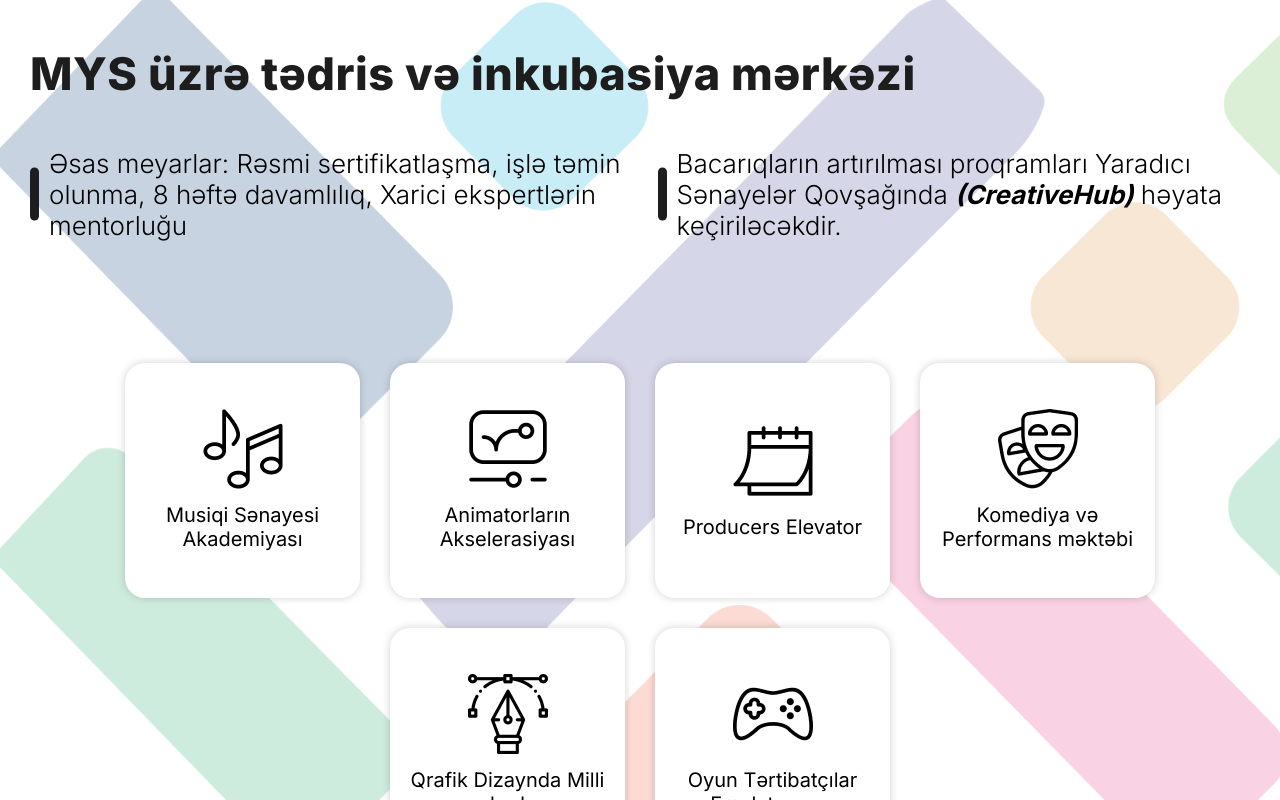
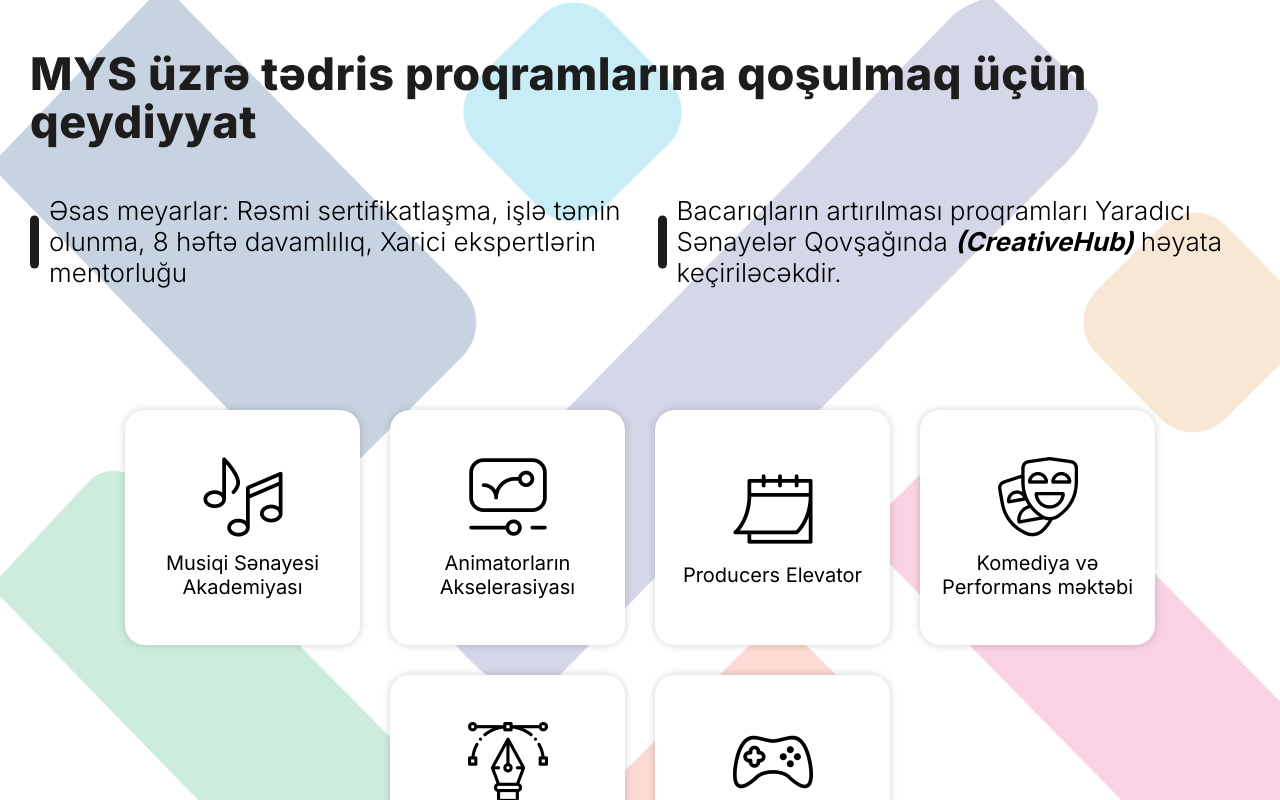
Before and after one commit to coderseyfi/creative-edu-form, a React (Vite) app: page / in a window 1280 px wide. Shown: the top 800 px of the page. Built offline with nearby package versions, Linux system fonts and the light colour scheme.

Commit message:
complete

```diff
--- a/src/pages/Dashboard/Dashboard.jsx
+++ b/src/pages/Dashboard/Dashboard.jsx
@@ -38,7 +38,9 @@ const Dashboard = () => {
     <section className="dashboard">
       <div className="container-d">
         <div className="up">
-          <h1 className="up__title">MYS üzrə tədris və inkubasiya mərkəzi</h1>
+          <h1 className="up__title">
+            MYS üzrə tədris proqramlarına qoşulmaq üçün qeydiyyat
+          </h1>
         </div>
         <div className="mid">
           <div className="mid__info">
```
